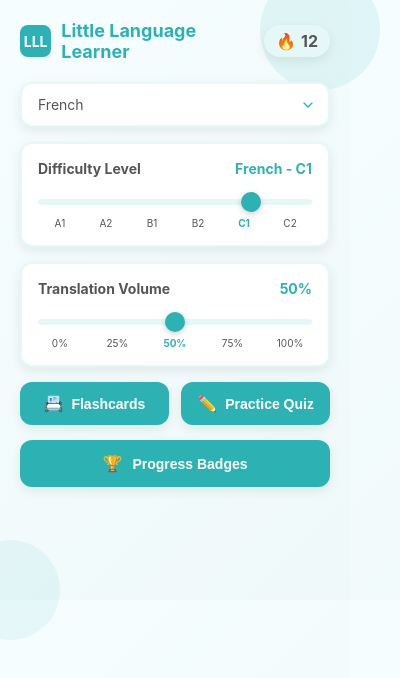
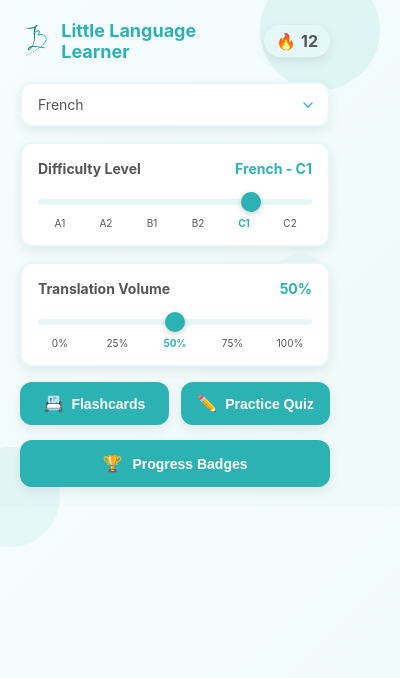
Before and after one commit to KevojoS/LLL, a browser extension: page popup.html in a window 400 px wide. Drawn offline with Linux system fonts and the light colour scheme.

Commit message:
added logo

```diff
--- a/popup.html
+++ b/popup.html
@@ -7,6 +7,7 @@
     <link rel="stylesheet" href="styles.css">
 </head>
 <body>
+    <div class="rounded-content-wrapper">
     <!-- Decorative elements -->
     <div class="decoration decoration-1"></div>
     <div class="decoration decoration-2"></div>
@@ -18,7 +19,7 @@
             <!-- Header with logo and streak -->
             <div class="header">
                 <div class="logo-container">
-                    <div class="logo">LLL</div>
+                    <div class="logo"></div>
                     <div class="app-name">Little Language Learner</div>
                 </div>
                 <div class="streak-container">
@@ -156,6 +157,7 @@
             </div>
         </div>
     </div>
+    </div>
 
     <script src="script.js"></script>
 </body>
--- a/styles.css
+++ b/styles.css
@@ -10,22 +10,16 @@
     --shadow: 0 4px 12px rgba(0, 0, 0, 0.08);
     --border-radius: 12px;
 }
-
 * {
     margin: 0;
     padding: 0;
     box-sizing: border-box;
 }
 
-html {
-    width: 350px;
-    height: 600px;
-}
-
 body {
     font-family: -apple-system, BlinkMacSystemFont, 'Segoe UI', sans-serif;
     width: 350px;
-    min-height: 600px;
+    min-height: 500px;
     padding: 20px;
     background: linear-gradient(135deg, #f5fdff 0%, #f0f9fa 100%);
     color: var(--dark-gray);
@@ -93,7 +87,8 @@
 .logo {
     width: 32px;
     height: 32px;
-    background-color: var(--teal-blue);
+    background: url('img/icon.png') no-repeat center center;
+    background-size:contain;
     border-radius: 8px;
     margin-right: 10px;
     display: flex;
```
Also changed, not shown: img/icon.png (added), manifest.json.
